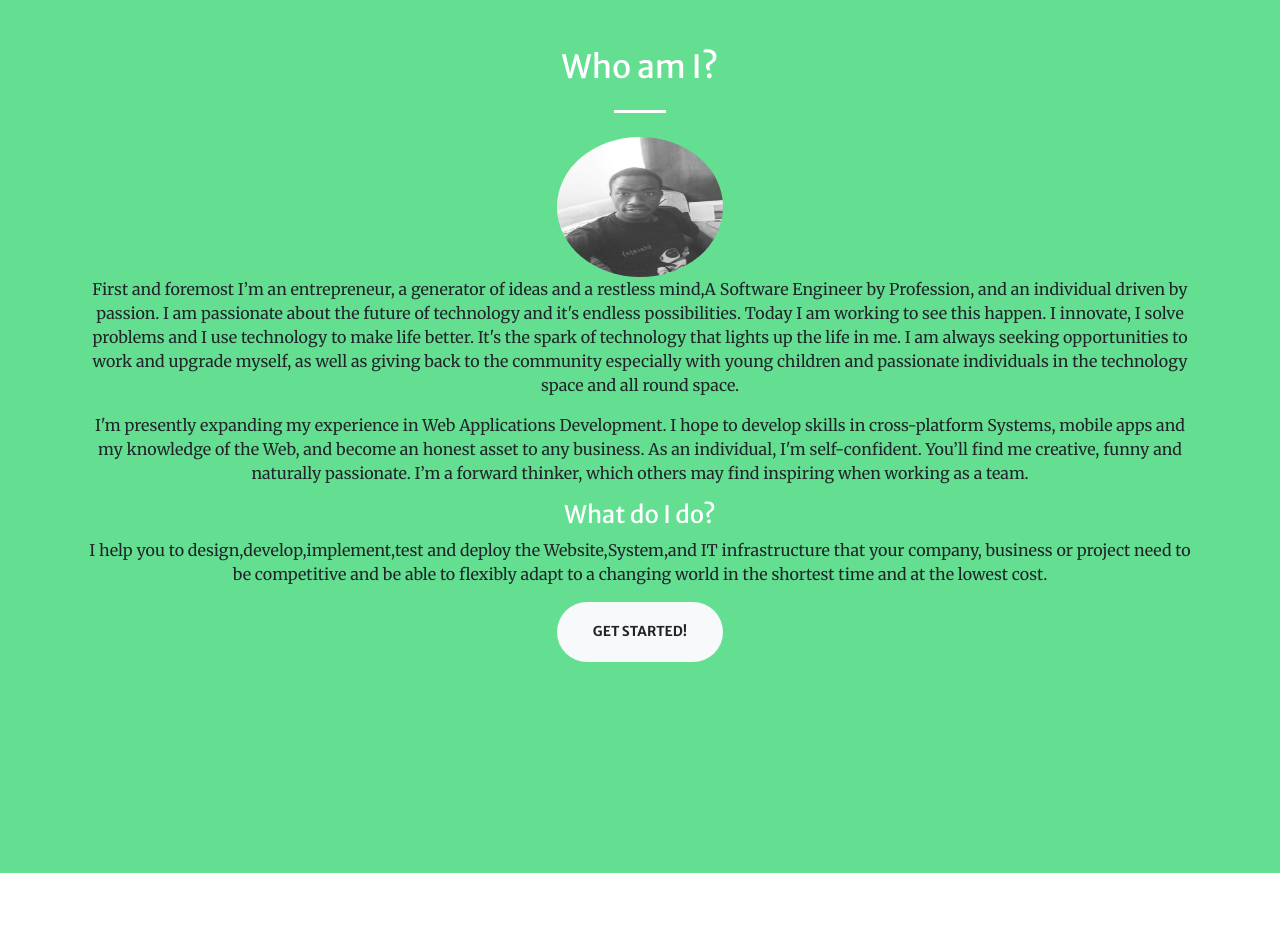
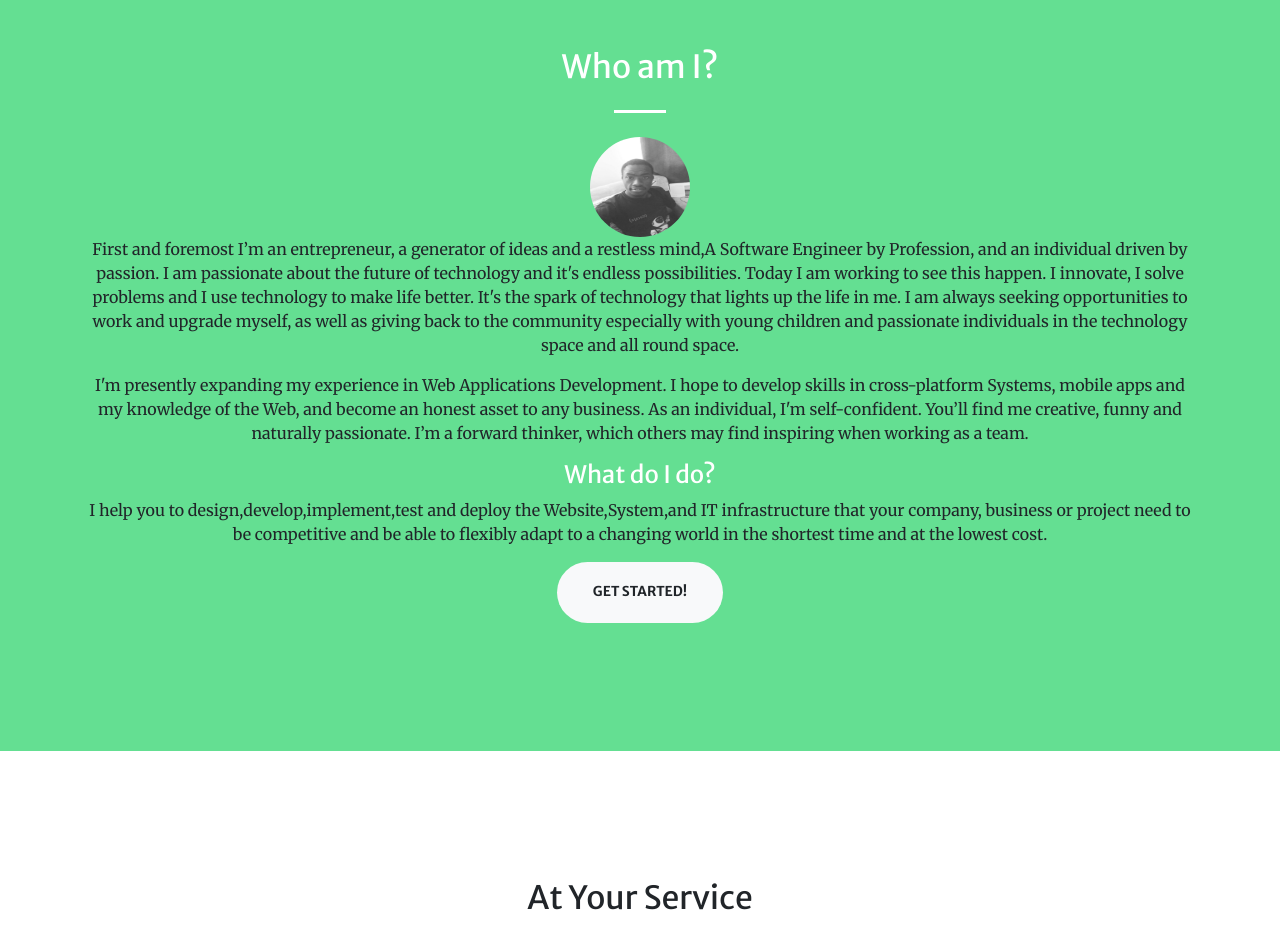
Before and after one commit to sosmongare/msnmongare.github.io-1, a plain HTML site: page index.html in a window 1280 px wide. Shown: the part 880-1814 px from the top of the page. Drawn offline with nearby package versions, Linux system fonts and the light colour scheme.

Commit message:
Update on index.html
Changes on image height and width

```diff
--- a/index.html
+++ b/index.html
@@ -60,7 +60,7 @@ I'm a Software Engineer based in Nairobi, KE specializing in building (and occas
                         <h2 class="text-white mt-0">Who am I?</h2>
                         <hr class="divider light my-4" />
                         <!-- class="text-white-50 mb-4" -->
-                           <img class="rounded-circle img-responsive" alt="profile" title="profile" src="assets/img/sos.jpg" width="15%" height="20%" />
+                           <img class="rounded-circle img-responsive" alt="profile" title="profile" src="assets/img/sos.jpg" width="100px" height="100px" />
                         <p>First and foremost I’m an entrepreneur, a generator of ideas and a restless mind,A Software Engineer by Profession, and an individual driven by passion. I am passionate about the future of technology and it's endless possibilities. Today I am working to see this happen. I innovate, I solve problems and I use technology to make life better. It's the spark of technology that lights up the life in me. I am always seeking opportunities to work and upgrade myself, as well as giving back to the community especially with young children and passionate individuals in the technology space and all round space.
                         </p>
                         <p>
```
